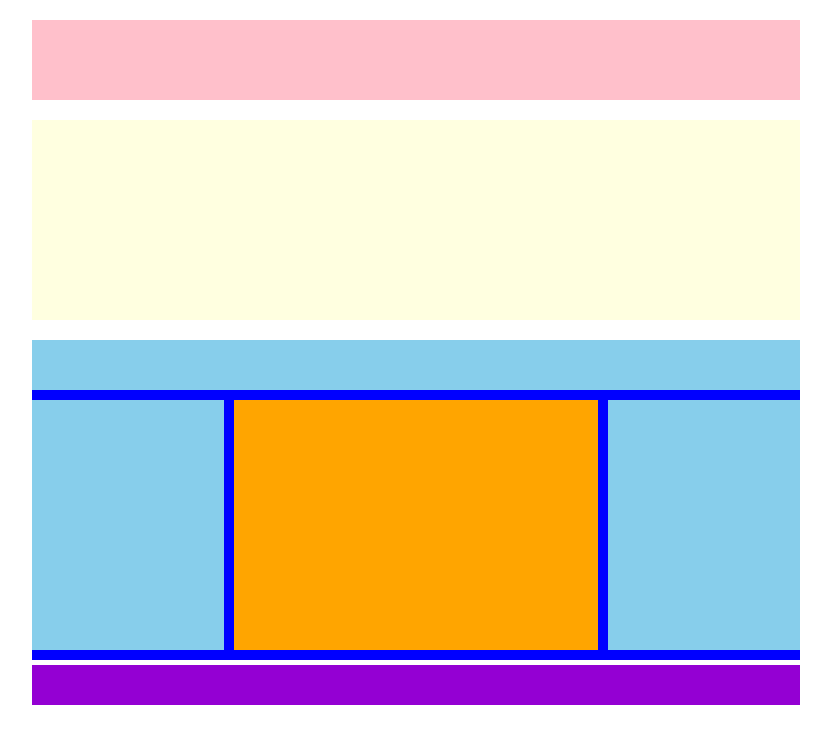
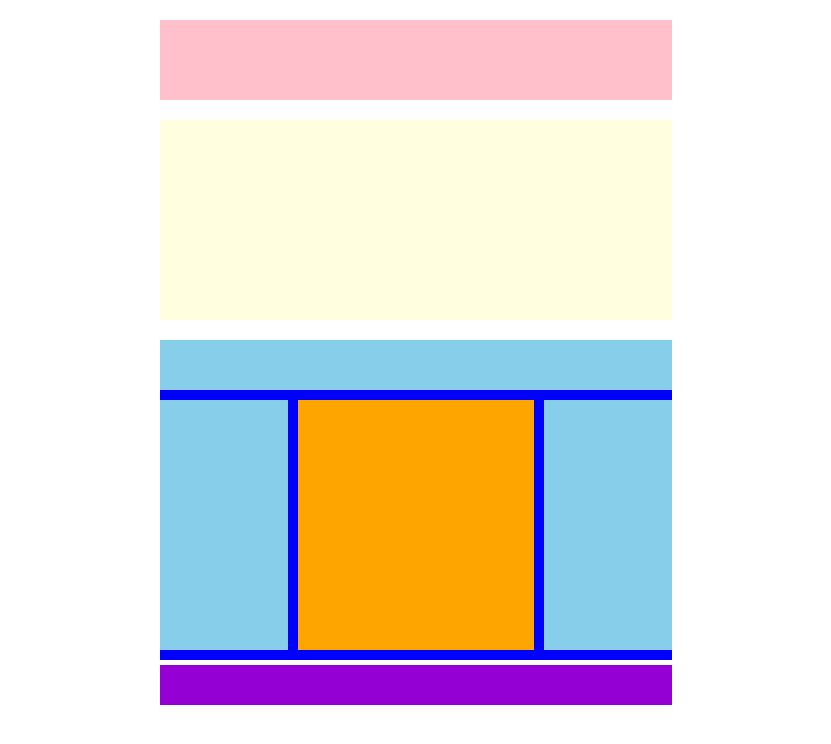
Before and after one commit to chrishut10/htmlcss-struttura-wp, a plain HTML site: page index.html in a window 1280 px wide. Shown: the whole page, without its empty margins (224-1055 px from the left). Drawn offline with Linux system fonts and the light colour scheme.

Commit message:
upgrade 2

```diff
--- a/css/style.css
+++ b/css/style.css
@@ -13,7 +13,7 @@
 }
 
 #container{
-  margin: 20px 20%;
+  margin: 20px 30%;
 }
 
 /* parte header */
@@ -28,10 +28,6 @@ main{
   background-color: white;
 }
 
-#block{
-  background-color: blue;
-}
-
 .blocco{
   margin-top: 20px;
   /* debug */
@@ -39,6 +35,10 @@ main{
   height: 200px;
 
 }
+section{
+  background-color: blue;
+}
+
 
 .sezionet{
   margin-bottom: 10px;
--- a/index.html
+++ b/index.html
@@ -18,15 +18,13 @@
       <main>
 
         <section>
-          <div class="row">
-            <div class="blocco">
-            </div>
+          <div class="blocco">
           </div>
         </section>
 
 
         <section>
-          <div id="block" class="row">
+          <div class="row">
 
             <div class="sezionet">
             </div>
```
